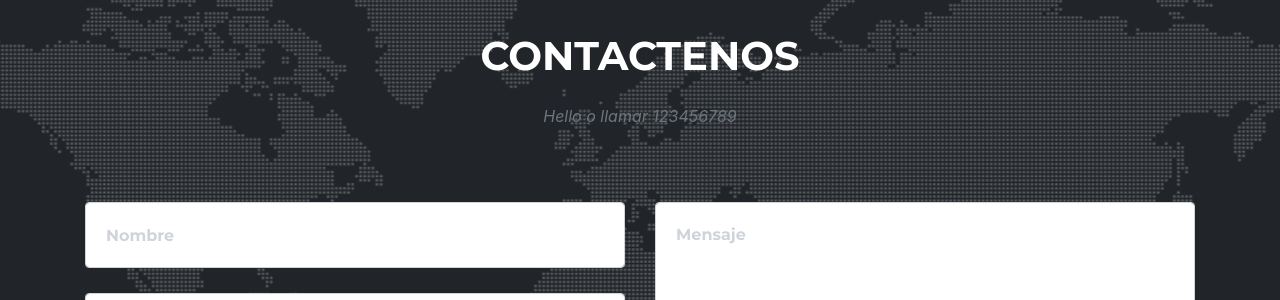
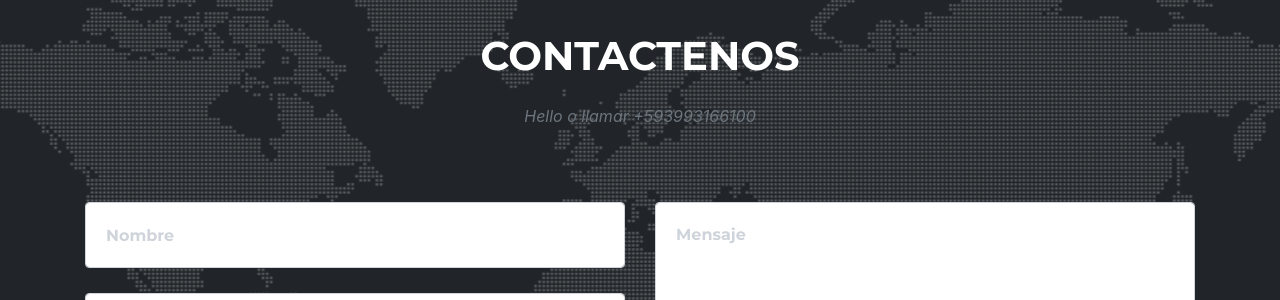
Before and after one commit to Caquita-beep/JustCats, a Jekyll site: the page built from index.md, in a window 1280 px wide and 900 px high, scrolled down 6231 px. Shown: the part 156-456 px from the top of the window. Built offline with Jekyll 4.4.1, drawn with Linux system fonts in a browser that asks for light colours; some web fonts are replaced.

Commit message:
Update sitetext.yml

```diff
--- a/_data/sitetext.yml
+++ b/_data/sitetext.yml
@@ -143,7 +143,7 @@ en: &DEFAULT_EN
 
   contact:
     title: "Contactenos"
-    text: "Hello o llamar 123456789"
+    text: "Hello o llamar +593993166100"
     section: contact
     name: "Nombre"
     name-validation: "Por favor ingrese su nombre."
@@ -167,7 +167,7 @@ en: &DEFAULT_EN
         icon: "fab fa-linkedin-in"
       - url: https://github.com/
         icon: "fab fa-github"
-      - url: https://www.instagram.com/just_cats_ecuador/
+      - url: https://www.instagram.com/just_cats_ecuador
         icon: "fab fa-instagram"
 en-US:
   <<: *DEFAULT_EN
```
